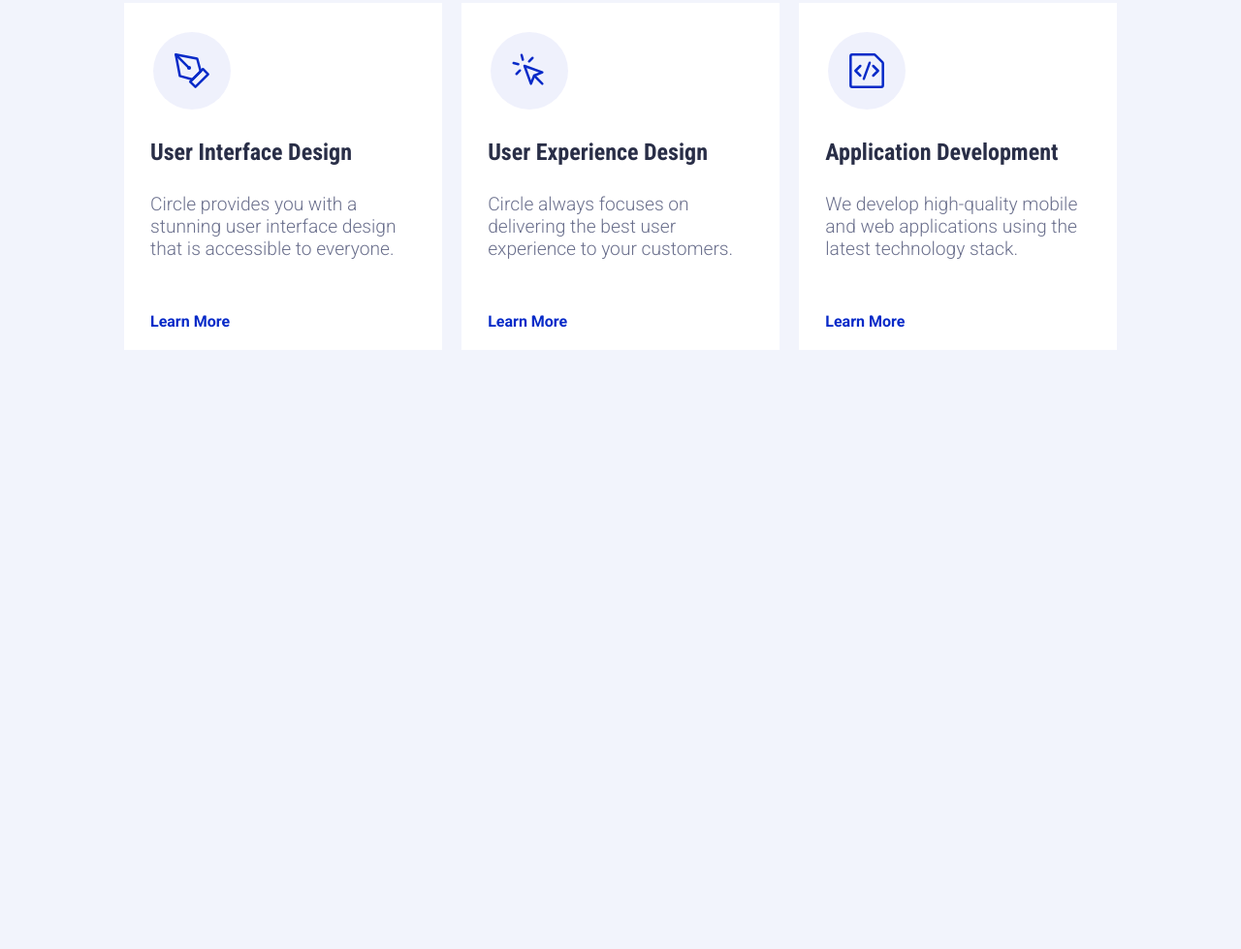
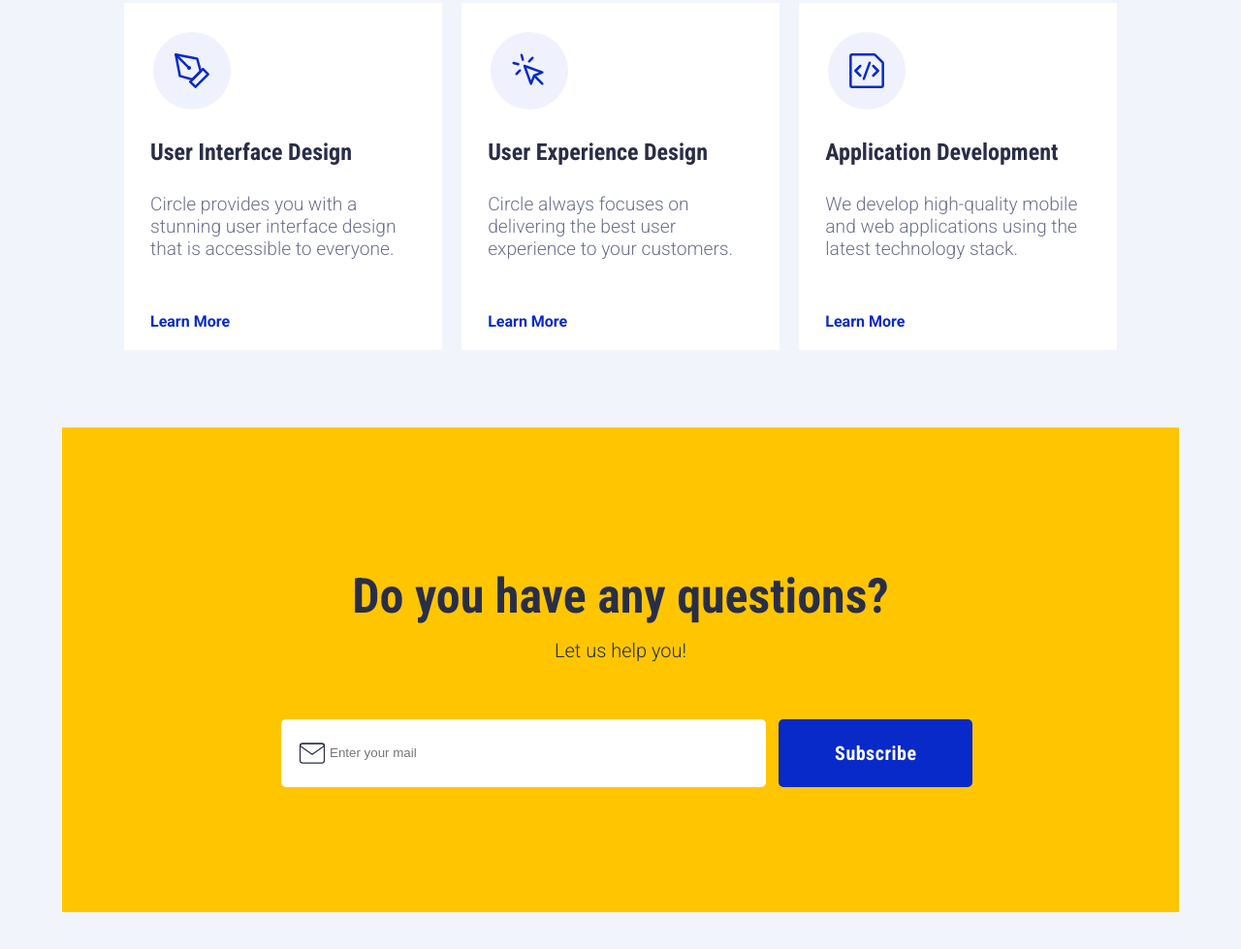
Before and after one commit to NenJo91/ironhack-midterm-project-circle, a plain HTML site: page index.html in a window 1280 px wide. Shown: the part 2322-3301 px from the top of the page at 97% size. Before the commit the page ends 2723 px from the top, so only its background shows below. Drawn offline with Linux system fonts and the light colour scheme; no server answers.

Commit message:
Updated the newsletter/contact section and added some styling

```diff
--- a/index.html
+++ b/index.html
@@ -145,20 +145,20 @@
             </div>
         </div>
     </section>
-    <!--<section id="contact">
-        <div>
-            <h2>Do you have any questions?</h2>
-            <p>Let us help you!</p>
-        </div>
-        <div class="newsletter">
-            <form>
-                <input type="email" class="svg-placeholder" name="email"  placeholder="Enter your email">
-                <button class="btn" type="submit">Subscribe</button>
-            </form>
+    <section id="contact">
+        <div class="contact-section">
+                <h2>Do you have any questions?</h2>
+                <p>Let us help you!</p>
+            <div class="newsletter">
+                <label>
+                <input type="email" name="mail" placeholder="Enter your mail"></input>
+                </label>
+                <a class="btn" href="#">Subscribe</a>
+            </div>
         </div>
     </section>
     </main>
-        <footer>
+        <!--<footer>
             <div class="container">
                 <div class="logo">
                     <a href="./index.html"> <img src="./project-assets/images/logos/circle.svg" alt="Circle Agency Logo" /></a>
--- a/project-assets/stylesheet/style.css
+++ b/project-assets/stylesheet/style.css
@@ -425,6 +425,79 @@ a {
     margin: 27px 27px 0 27px;
   }
 
+  #contact {
+    background-color: #FFC600;
+    height: 500px;
+    width: 90%;
+    display: flex;
+    justify-content: center;
+    align-items: center;
+    margin: 2em auto;
+  }
+
+  .contact-section {
+    display: flex;
+    flex-direction: column;
+    justify-content: center;
+    align-items: center;
+  }
+
+  .contact-section p {
+    color: #292E47;
+  }
+
+  .newsletter {
+    display: inline-flex;
+    align-items: center;
+    justify-content: center;
+    width: 120%;
+    height: 3em;
+    margin-top: 3em;
+  }
+
+  .newsletter label {
+    position: relative;
+  }
+
+  .newsletter input {
+    width: 500px;
+    height: 70px;
+    margin: 1em;
+    padding: 10px 50px;
+    border: none;
+    border-radius: 5px;
+  }
+
+  label:before {
+    content: "";
+    position: absolute;
+    left: 30px;
+    top: 0;
+    bottom: 0;
+    width: 30px;
+    background:url(../images/newsletter/icon/mail.svg) center / contain no-repeat;
+  }
+
+.btn {
+    background-color: #072AC8;
+    color: #fff;
+    font-family: Roboto Condensed, sans-serif;
+    font-size: 1em;
+    letter-spacing: 0.5px;
+    text-align: center;
+    text-decoration: none;
+    width: 200px;
+    height: 70px;
+    border: none;
+    border-radius: 5px;
+    cursor: pointer;
+    display: flex;
+    align-items: center;
+    justify-content: center;
+}
+
+
+
   /* Media Queries */
   @media (max-width: 768px) {
 
@@ -465,15 +538,15 @@ header .btn-blue {
       }
 
 h1 {
-    font-size: 2.5em;
+    font-size: 1.5em;
       }
 
 h2 {
-    font-size: 2em;
+    font-size: 1em;
       }
 
 h3 {
-    font-size: 1.75em;
+    font-size: 0.75em;
       }
 
 .hero-text-image {
@@ -540,6 +613,15 @@ h3 {
 
 .service-circle article {
     width: 100%;
+}
+
+.newsletter {
+    flex-direction: column;
+}
+
+.btn {
+    width: 100%;
+    margin-top: 1em;
 }
 }
 
```
